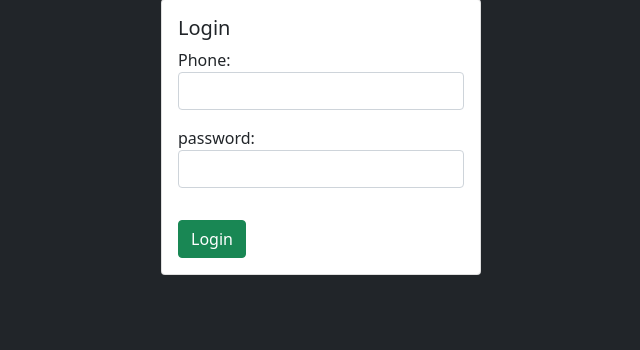
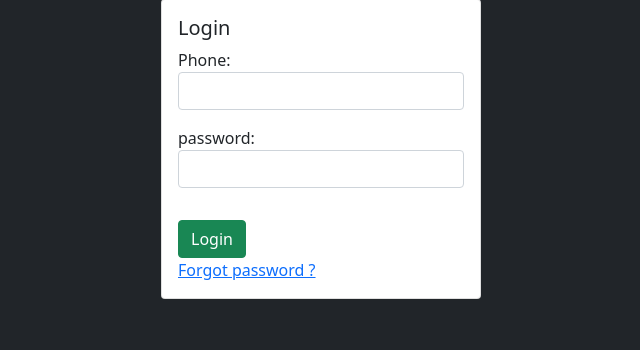
Before and after one commit to AlirezaDelkhahi/DjangoShop, a Django app: page /customer/login/ in a window 1280 px wide. Shown: the part 97-447 px from the top of the page, without its empty margins (331-971 px from the left). Run offline with Django 3.2, Linux system fonts and the light colour scheme.

Commit message:
[+] Forget password link

```diff
--- a/Shop/customer/templates/customer/login.html
+++ b/Shop/customer/templates/customer/login.html
@@ -22,7 +22,7 @@
                         {{ form.as_p }}
                         <button type="submit" class="btn btn-success mt-3">Login</button>
                     </form>
-
+                    <a href="{% url 'customer:reset_password' %}" class="text-center"> Forgot password ? </a>
                 </div>
             </div>
         </div>
```
